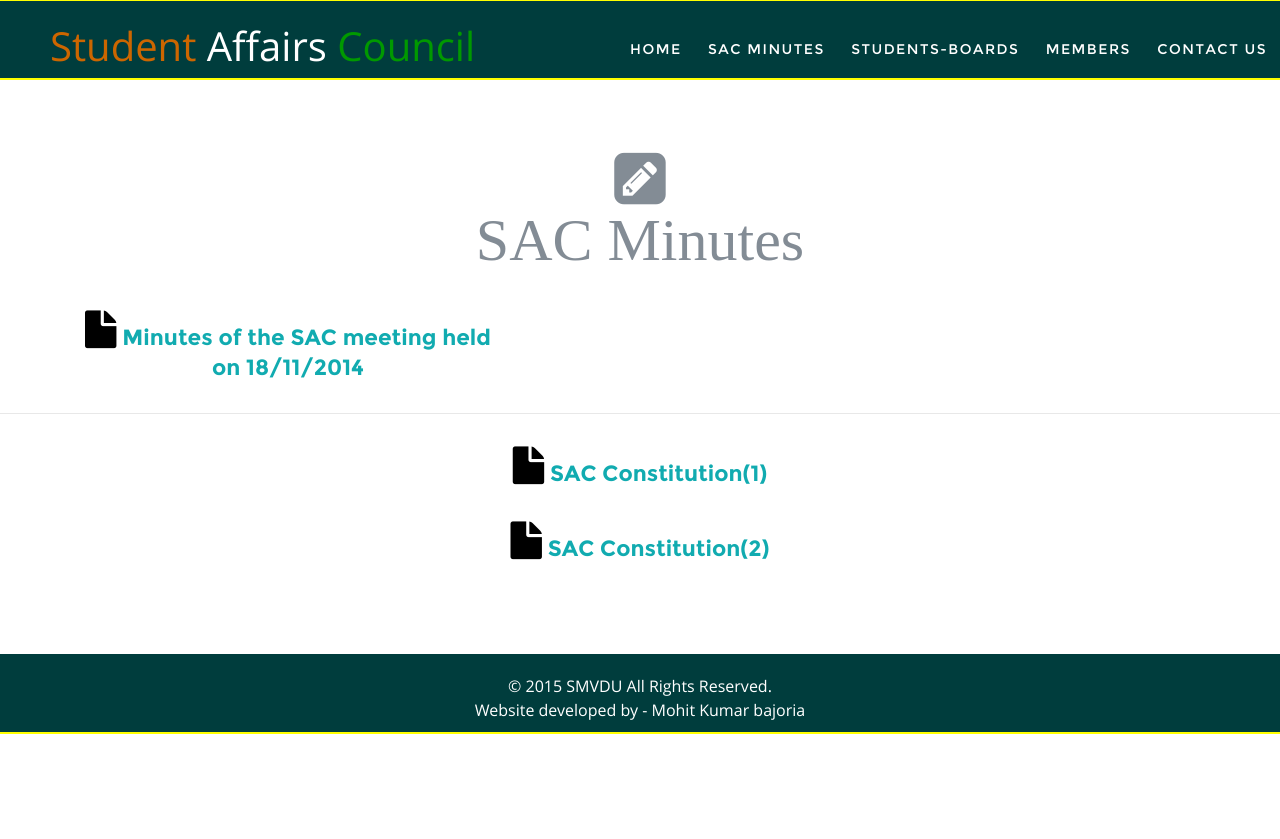
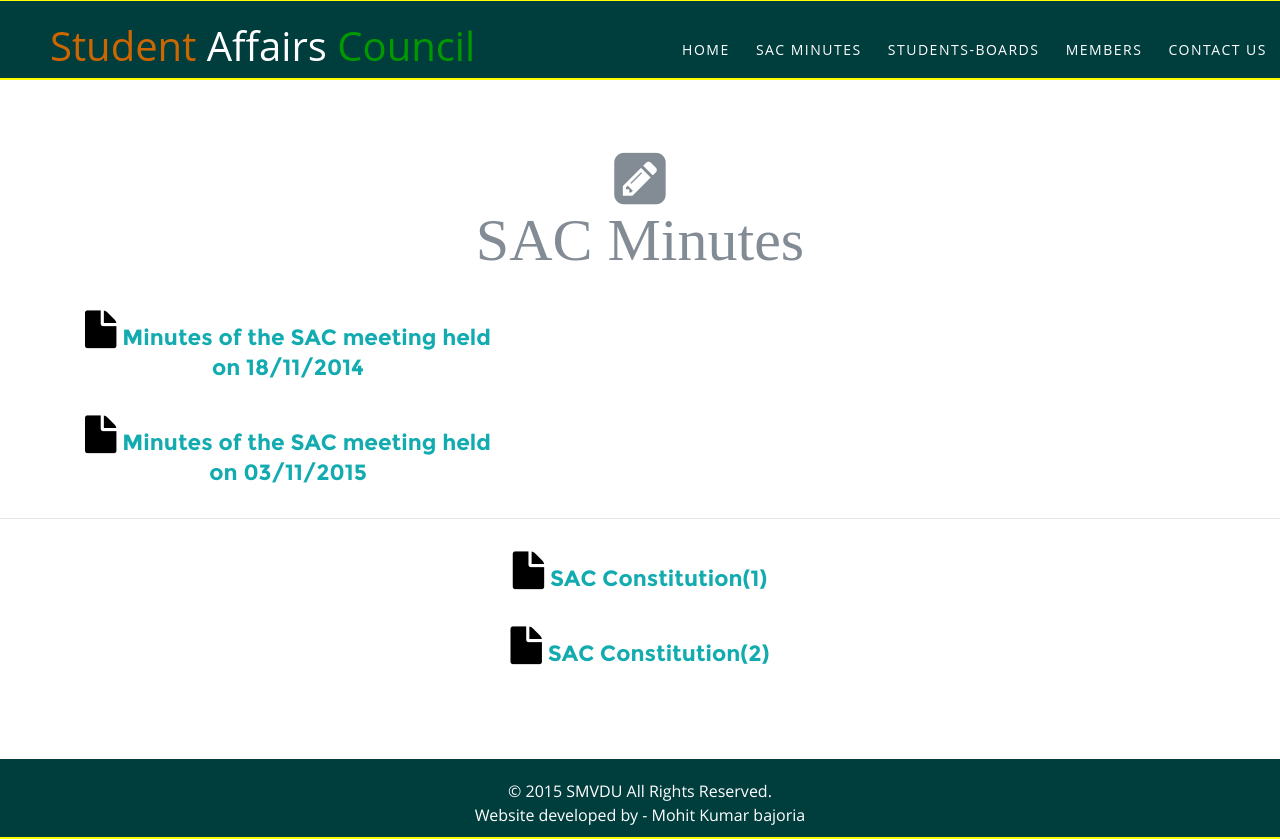
Before and after one commit to smvdu/sac-website, a plain HTML site: page sacminutes.html in a window 1280 px wide. Before the commit the page ends 800 px from the top, so only its background shows below. Drawn offline with nearby package versions, Linux system fonts and the light colour scheme.

Commit message:
Minor Css changes

```diff
--- a/css/body.css
+++ b/css/body.css
@@ -2,7 +2,7 @@
     /** format elements which have backgrounds parallax **/
 .bgParallax
  {
-     font-family:'montserrat-regular', sans-serif ;
+     font-family: 'Open Sans', "Arial Rounded MT Bold", "Helvetica Rounded", Arial, sans-serif;
      color:#FFF;
      margin: 0 auto;
      width: 100%;
@@ -13,6 +13,14 @@
      background-repeat:no-repeat;
      background-attachment: fixed;
  }
+.nav
+{
+    font-family:  'Open Sans', "Arial Rounded MT Bold", "Helvetica Rounded", Arial, sans-serif;
+}
+.logo
+{
+    font-family:  'Open Sans', "Arial Rounded MT Bold", "Helvetica Rounded", Arial, sans-serif;
+}
     /* Define backgrounds of divs */
 #aboutus
 {
--- a/css/contact.css
+++ b/css/contact.css
@@ -13,6 +13,14 @@
     color: black;
 
 }
+.nav
+{
+    font-family:  'Open Sans', "Arial Rounded MT Bold", "Helvetica Rounded", Arial, sans-serif;
+}
+.logo
+{
+    font-family:  'Open Sans', "Arial Rounded MT Bold", "Helvetica Rounded", Arial, sans-serif;
+}
 @media only screen and (max-width:767px)
 {
     .contact
--- a/css/members.css
+++ b/css/members.css
@@ -11,5 +11,14 @@
     color: black;
     margin-left: 15%;
     margin-top: 3%;
+    padding: 1%
 
 }
+.nav
+{
+    font-family:  'Open Sans', "Arial Rounded MT Bold", "Helvetica Rounded", Arial, sans-serif;
+}
+.logo
+{
+    font-family:  'Open Sans', "Arial Rounded MT Bold", "Helvetica Rounded", Arial, sans-serif;
+}
--- a/css/sacminutes.css
+++ b/css/sacminutes.css
@@ -4,6 +4,14 @@
     padding-top: 150px;
     padding-bottom: 60px;
 
+}
+.nav
+{
+    font-family:  'Open Sans', "Arial Rounded MT Bold", "Helvetica Rounded", Arial, sans-serif;
+}
+.logo
+{
+    font-family:  'Open Sans', "Arial Rounded MT Bold", "Helvetica Rounded", Arial, sans-serif;
 }
 .minutes
 {
--- a/css/studentsboards.css
+++ b/css/studentsboards.css
@@ -4,6 +4,14 @@
     padding-top: 110px;
     padding-bottom: 200px;
 
+}
+.nav
+{
+    font-family:  'Open Sans', "Arial Rounded MT Bold", "Helvetica Rounded", Arial, sans-serif;
+}
+.logo
+{
+    font-family:  'Open Sans', "Arial Rounded MT Bold", "Helvetica Rounded", Arial, sans-serif;
 }
 .BHM
 {
--- a/sacminutes.html
+++ b/sacminutes.html
@@ -48,7 +48,8 @@
    <div class="center">
        <i class="fa fa-pencil-square fa-4x"><br>SAC Minutes</i>
        <div class="minutes">
-           <p><i class="fa fa-file fa-2x"></i>  <a href="Minutes/SAC%20Meeting%20Minutes%20(1).pdf" target="_blank"> Minutes of the SAC meeting held <br> on 18/11/2014</a></p></div>
+           <p><i class="fa fa-file fa-2x"></i>  <a href="Minutes/SAC%20Meeting%20Minutes%20(1).pdf" target="_blank"> Minutes of the SAC meeting held <br> on 18/11/2014</a></p>
+       <p><i class="fa fa-file fa-2x"></i>  <a href="Minutes/MOM%20SAC.pdf" target="_blank"> Minutes of the SAC meeting held <br> on 03/11/2015</a></p></div>
             <!--<p><i class="fa fa-file fa-2x"></i>   Minutes of the SAC meeting held <br> on Date:</p>-->
            <hr>
 <div class="const">
```
Also changed, not shown: 1 other file.
